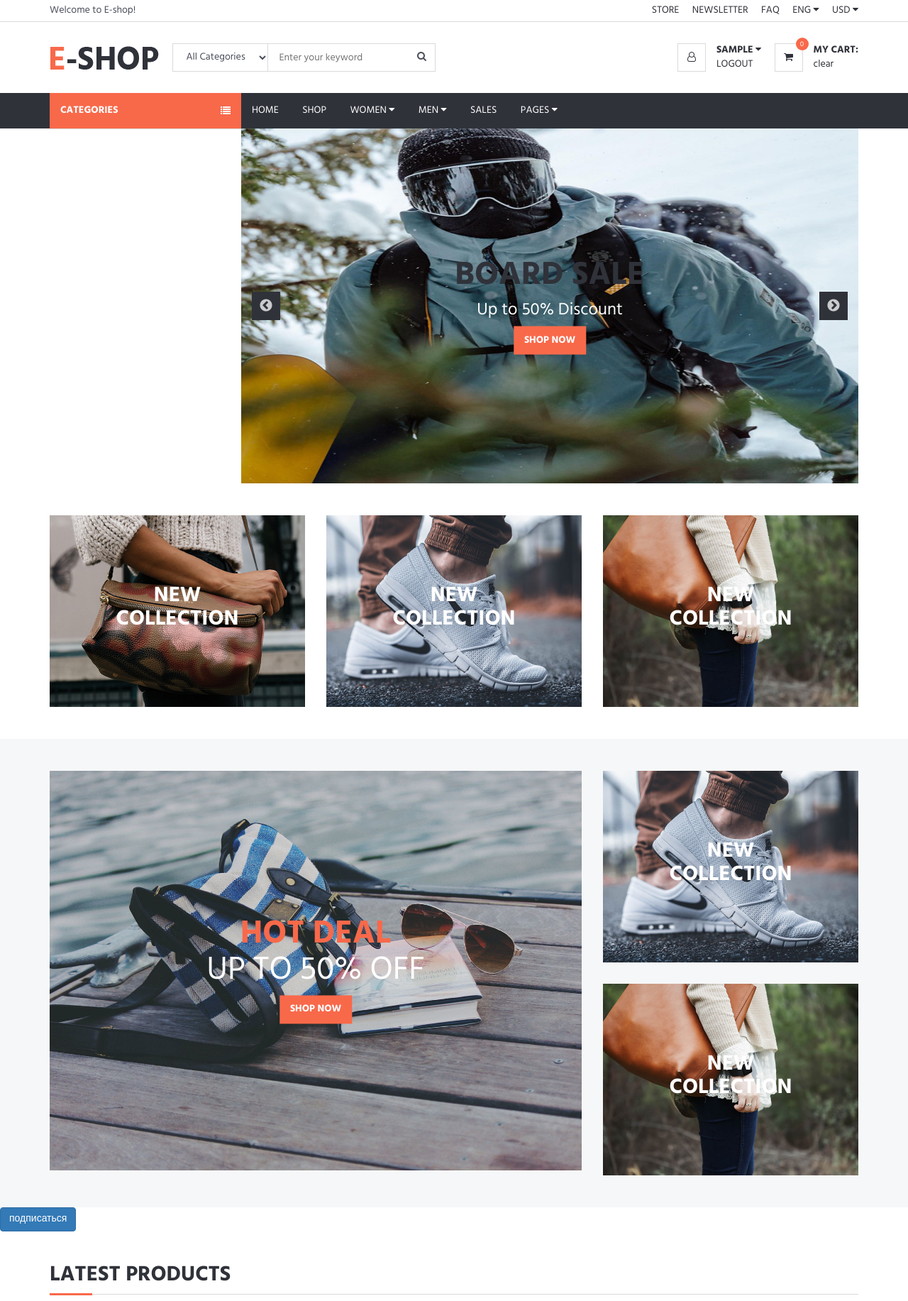
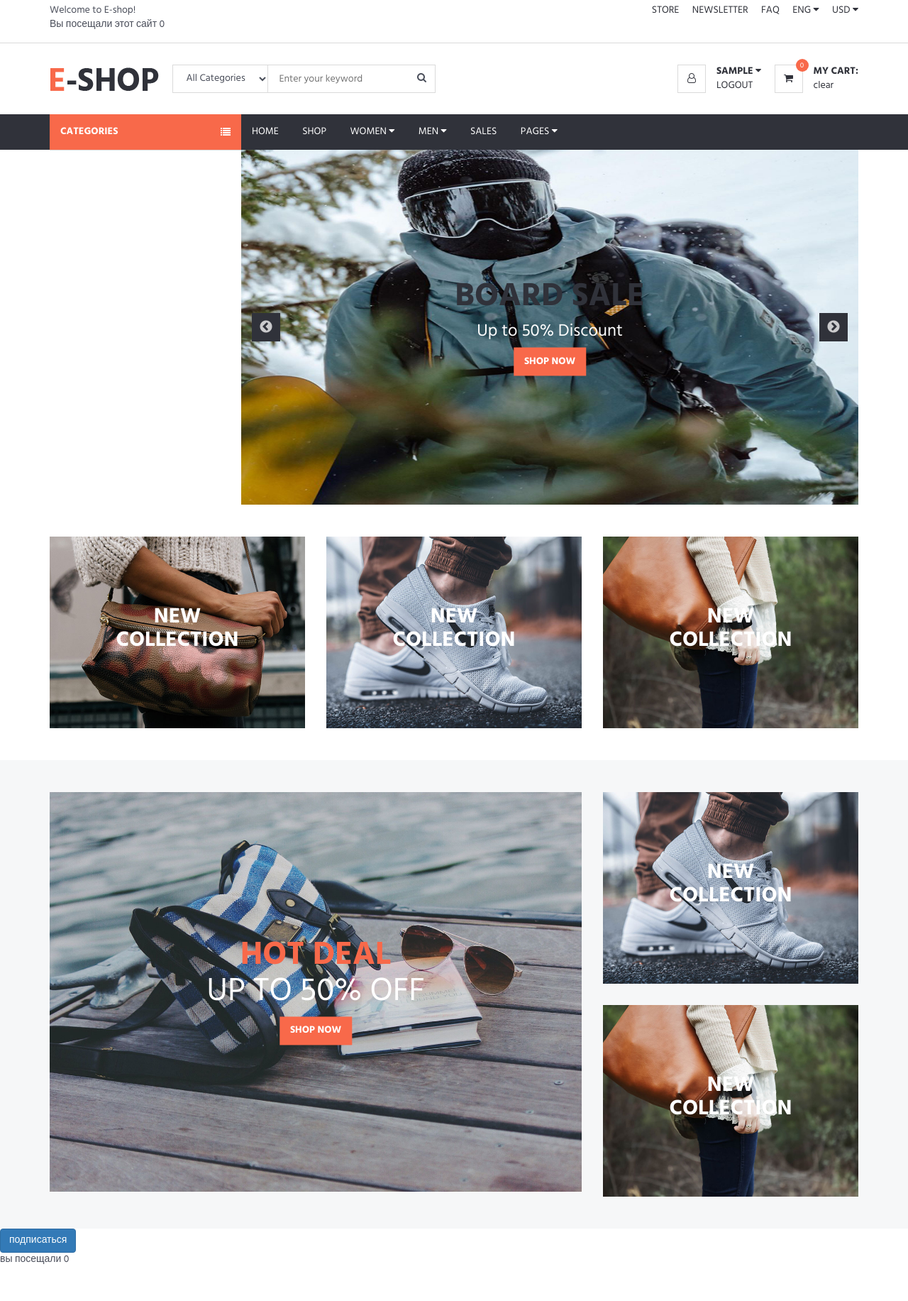
Before and after one commit to ZusmanOne/Online-shop, a Django app: page / in a window 1280 px wide; the page is wider, and only the part inside the window is pictured. Shown: the top 1833 px of that part at 71% size. Run offline with Django 3.2, Linux system fonts and the light colour scheme; the visitor is signed in with stand-in values (Sample User, id 1); data that the repository does not hold is empty; parts of the project's set-up code (start-up, migrations or seed data) failed here and were passed over; some libraries are stand-ins or nearby versions.

Commit message:
сделан кэш для колчество посещений на сайт

```diff
--- a/myshop/orders/views.py
+++ b/myshop/orders/views.py
@@ -9,6 +9,7 @@
 from django.urls import reverse
 from django.contrib.admin.views.decorators import staff_member_required
 from coupons.models import Coupon
+
 
 
 def order_create(request):
--- a/myshop/shop/templates/shop/index.html
+++ b/myshop/shop/templates/shop/index.html
@@ -149,6 +149,7 @@
                     {{ form.as_p }}
                     <input class="btn btn-primary" type="submit" role="button" value="подписаться">
                 </form>
+				<p> вы посещали {{num_visits}} </p>
  <div class="col-md-4">
 
     </div>
--- a/myshop/shop/templates/shop/single_product.html
+++ b/myshop/shop/templates/shop/single_product.html
@@ -139,7 +139,7 @@
 									{% csrf_token  %}
 									<button class="primary-btn add-to-cart"><i class="fa fa-shopping-cart"></i> Add to Cart</button>
 									</form>
-
+								<p>Вы  {{num_visits}} </p>
 								<div class="pull-right">
 									<button class="main-btn icon-btn"><i class="fa fa-heart"></i></button>
 									<button class="main-btn icon-btn"><i class="fa fa-exchange"></i></button>
--- /dev/null
+++ b/myshop/shop/templates/shop/visit_tag.html
@@ -0,0 +1,3 @@
+<div class="pull-left">
+  <p>Вы посещали этот сайт {{num_visits}}</p>
+</div>
--- a/myshop/shop/templatetags/_mytag.py
+++ b/myshop/shop/templatetags/_mytag.py
@@ -1,5 +1,6 @@
 from django import template
 from shop.models import *
+from django.core.cache import cache
 
 register = template.Library()
 
@@ -7,3 +8,10 @@
 @register.simple_tag(name='sidebar')
 def sidebar_tag():
     return Category.objects.all()
+
+
+@register.inclusion_tag('shop/visit_tag.html')
+def count_visit(request):
+    num_visit = request.session.get('num_visit',0)
+    request.session['num_visit'] = num_visit + 1
+    return {'num_visits': num_visit}
--- a/myshop/shop/views.py
+++ b/myshop/shop/views.py
@@ -13,13 +13,16 @@
 from django.dispatch import receiver
 from django.db.models.signals import post_save
 from shop.tasks import send_product_mail
-
+from django.core.cache import cache
 
 
 @login_required(login_url='/accounts/login/')
 def index(request):
     context = Product.objects.all()[:4]
-    return render(request, 'shop/index.html', {'context': context})
+    num_visit = request.session.get('num_visit',0)
+    request.session['num_visit'] = num_visit + 1
+    visit = cache.get_or_set('num_visit', num_visit, 10)
+    return render(request, 'shop/index.html', {'context': context, 'num_visits':visit,})
 
 
 @login_required()
--- a/myshop/templates/inc/header.html
+++ b/myshop/templates/inc/header.html
@@ -5,6 +5,7 @@
 			<div class="container">
 				<div class="pull-left">
 					<span>Welcome to E-shop!</span>
+					<p>Вы посещали этот сайт {{num_visits}}</p>
 				</div>
 				<div class="pull-right">
 					<ul class="header-top-links">
```
Also changed, not shown: myshop/myshop/settings.py (+9 -1 lines), 1 other file.
